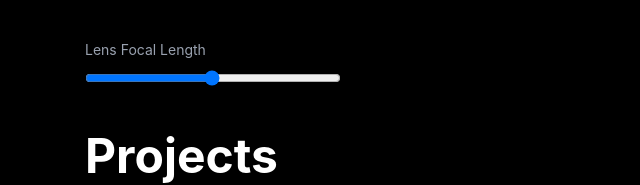
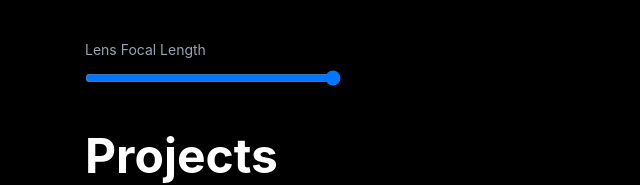
Before and after one commit to Jadenthealmighty/jaden-portfolio-v1, a Next.js app: page /projects in a window 1280 px wide. Shown: the part 176-361 px from the top of the page, without its empty margins (315-955 px from the left). Built offline with nearby package versions, Linux system fonts and the light colour scheme.

Commit message:
Trying to see what is wrong

```diff
--- a/app/projects/page.tsx
+++ b/app/projects/page.tsx
@@ -18,9 +18,9 @@ export default function ProjectsPage() {
             </label>
             <input
             type="range"
-            min={1}
-            max={100}
-            step={1}
+            min={0.001}
+            max={5}
+            step={0.01}
             value={focalLength}
             onChange={(e) => setFocalLength(Number(e.target.value))}
             className="w-64"
```
